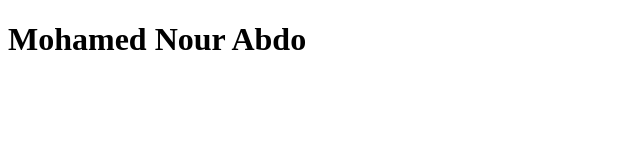
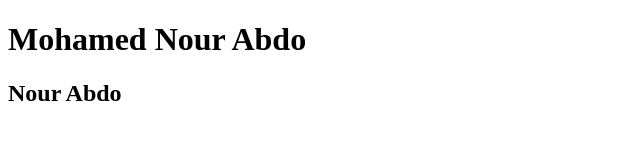
Before and after one commit to mohamadnourabdo/course2, a plain HTML site: page index.html in a window 1280 px wide. Shown: the whole page, without its empty margins (0-640 px from the left). Drawn offline with Linux system fonts and the light colour scheme.

Commit message:
Update index.html

```diff
--- a/index.html
+++ b/index.html
@@ -2,8 +2,10 @@
 <html>
   <head>
     <title>New Template</title>
+    <link rel="stylessheet" href="assets/style/style.css" />
   </head>
   <body>
     <h1>Mohamed Nour Abdo</h1>
+    <h2>Nour Abdo</h2>
   </body>
 </html>
```
